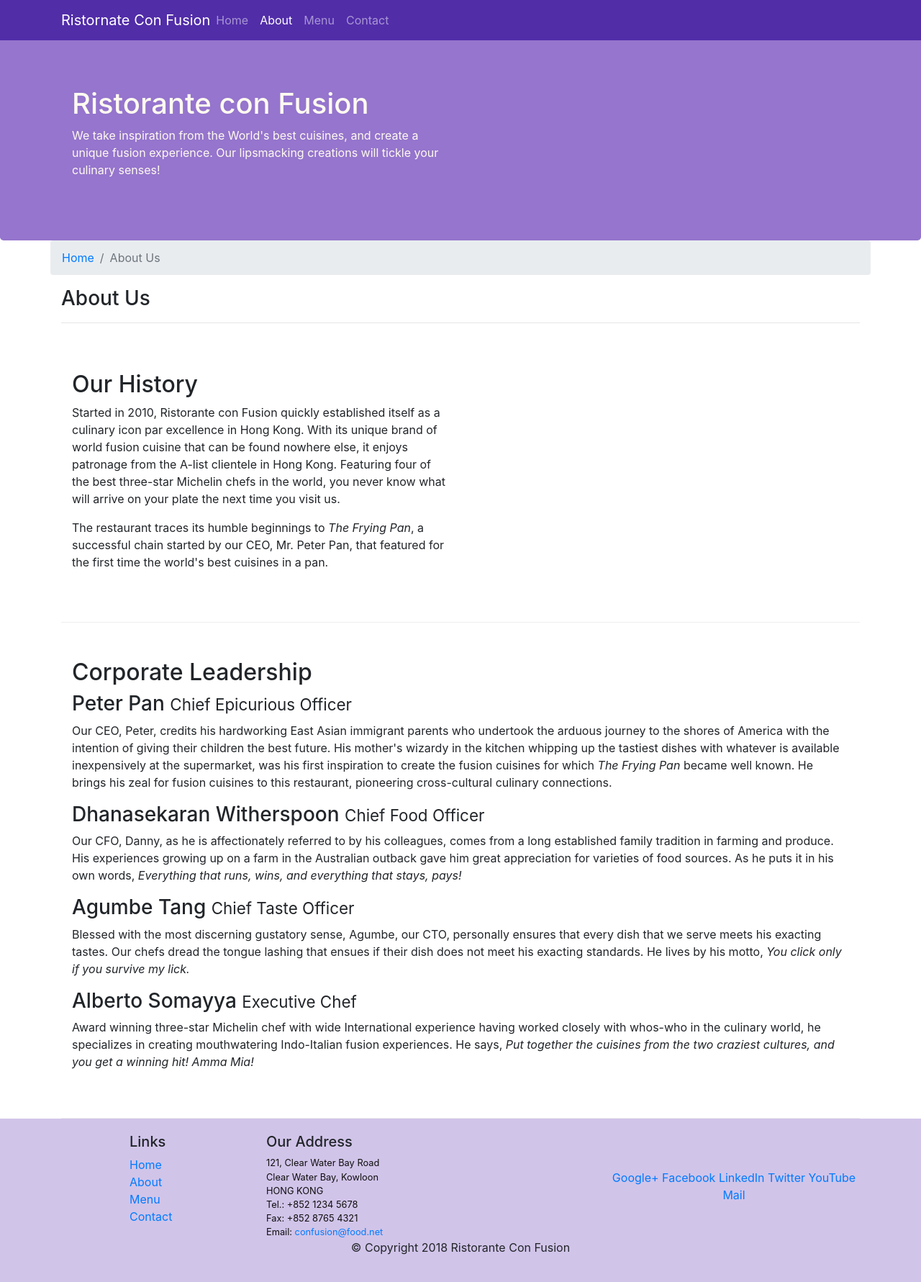
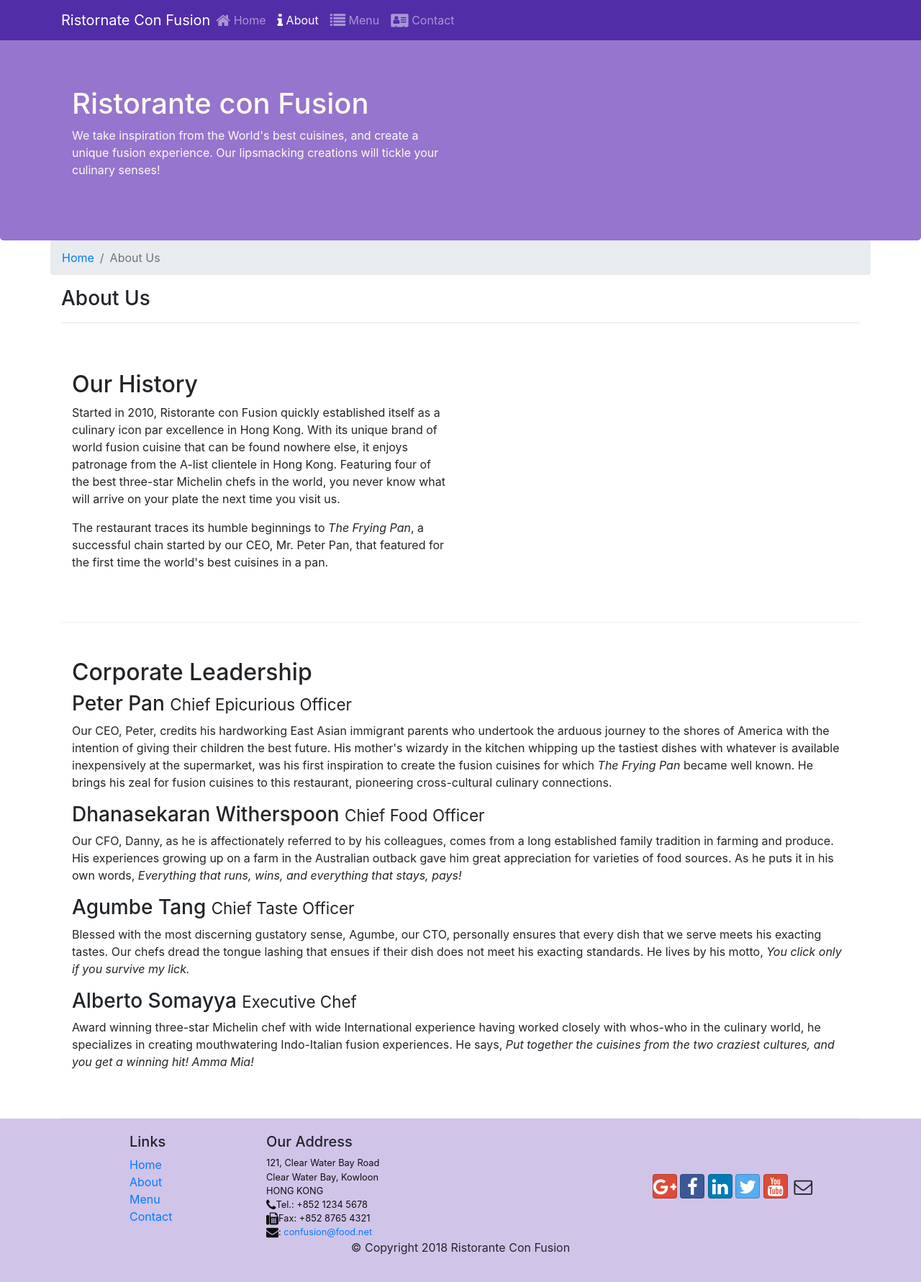
Before and after one commit to HarshAgrawal25/Bootstrap, a website: page aboutus.html in a window 1280 px wide. Shown: the whole page at 72% size. Drawn offline with nearby package versions, Linux system fonts and the light colour scheme.

Commit message:
Icon Fonts

```diff
--- a/aboutus.html
+++ b/aboutus.html
@@ -8,6 +8,8 @@
 
     <!-- Bootstrap CSS -->
     <link rel="stylesheet" href="node_modules/bootstrap/dist/css/bootstrap.min.css">
+    <link rel="stylesheet" href="node_modules/font-awesome/css/font-awesome.min.css">
+    <link rel="stylesheet" href="node_modules/bootstrap-social/bootstrap-social.css">
     <link rel="stylesheet" href="css/styles.css" />
 
     <title>Ristorante Con Fusion: About Us</title>
@@ -24,10 +26,10 @@
                     <a class="navbar-brand mr-auto" href="./index.html">Ristornate Con Fusion</a>
                     <div class="collapse navbar-collapse" id="Navbar">
                         <ul class="navbar-nav mr-auto">
-                                <li class="nav-item "><a class="nav-link" href="./index.html">Home</a></li>
-                                <li class="nav-item active"><a class="nav-link" href="#">About</a></li>
-                                <li class="nav-item "><a class="nav-link" href="#">Menu</a></li>
-                                <li class="nav-item "><a class="nav-link" href="#">Contact</a></li>
+                                <li class="nav-item "><a class="nav-link" href="./index.html"><span class="fa fa-home fa-lg"></span> Home</a></li>
+                                <li class="nav-item active"><a class="nav-link" href="#"><span class="fa fa-info fa-lg"></span> About</a></li>
+                                <li class="nav-item "><a class="nav-link" href="#"><span class="fa fa-list fa-lg"></span> Menu</a></li>
+                                <li class="nav-item "><a class="nav-link" href="#"><span class="fa fa-address-card fa-lg"></span> Contact</a></li>
                         </ul>
                     </div>
         </div>
@@ -104,19 +106,19 @@
 		              121, Clear Water Bay Road<br>
 		              Clear Water Bay, Kowloon<br>
 		              HONG KONG<br>
-		              Tel.: +852 1234 5678<br>
-		              Fax: +852 8765 4321<br>
-		              Email: <a href="mailto:confusion@food.net">confusion@food.net</a>
+                      <i class="fa fa-phone fa-lg"></i>Tel.: +852 1234 5678<br>
+		              <i class="fa fa-fax fa-lg"></i>Fax: +852 8765 4321<br>
+		              <i class="fa fa-envelope fa-lg"></i>: <a href="mailto:confusion@food.net">confusion@food.net</a>
 		           </address>
                 </div>
                 <div class="col-12 col-sm-4 align-self-center">
                     <div class="text-center">
-                        <a href="http://google.com/+">Google+</a>
-                        <a href="http://www.facebook.com/profile.php?id=">Facebook</a>
-                        <a href="http://www.linkedin.com/in/">LinkedIn</a>
-                        <a href="http://twitter.com/">Twitter</a>
-                        <a href="http://youtube.com/">YouTube</a>
-                        <a href="mailto:">Mail</a>
+                        <a class="btn btn-social-icon btn-google" href="http://google.com/+"><i class="fa fa-google-plus fa-lg"></i></a>
+                        <a class="btn btn-social-icon btn-facebook" href="http://www.facebook.com/profile.php?id="><i class="fa fa-facebook fa-lg"></i></a>
+                        <a class="btn btn-social-icon btn-linkedin" href="http://www.linkedin.com/in/"><i class="fa fa-linkedin fa-lg"></i></a>
+                        <a class="btn btn-social-icon btn-twitter" href="http://twitter.com/"><i class="fa fa-twitter fa-lg"></i></a>
+                        <a class="btn btn-social-icon btn-google" href="http://youtube.com/"><i class="fa fa-youtube fa-lg"></i></a>
+                        <a class="btn btn-social-icon" href="mailto:"><i class="fa fa-envelope-o fa-lg"></i></a>
                     </div>
                 </div>
            </div>
--- a/package.json
+++ b/package.json
@@ -15,6 +15,8 @@
   },
   "dependencies": {
     "bootstrap": "^4.5.0",
+    "bootstrap-social": "^5.1.1",
+    "font-awesome": "^4.7.0",
     "jquery": "^3.5.1",
     "popper.js": "^1.12.9"
   }
```
Also changed, not shown: index.html (+15 -13 lines), 1 other file.
